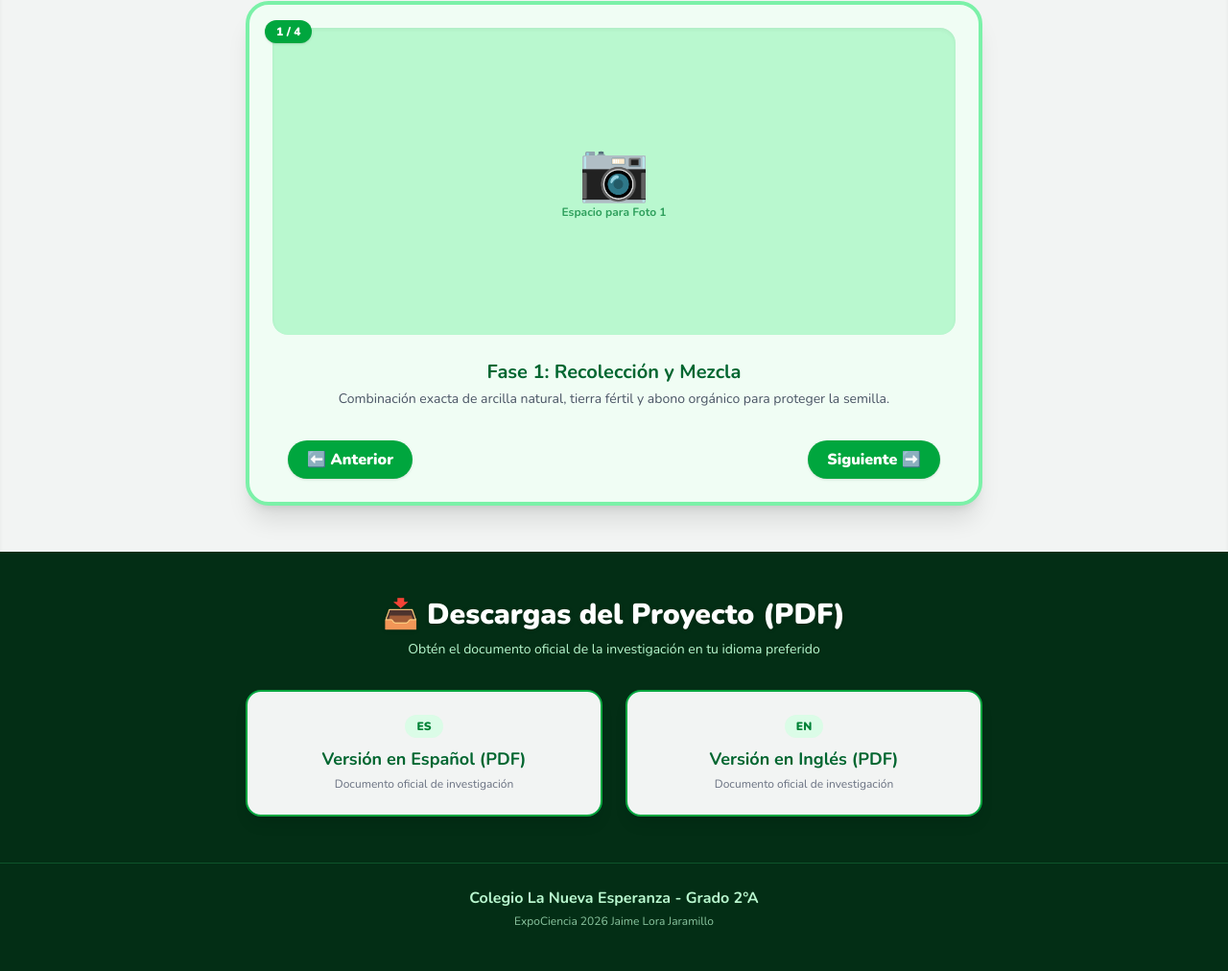
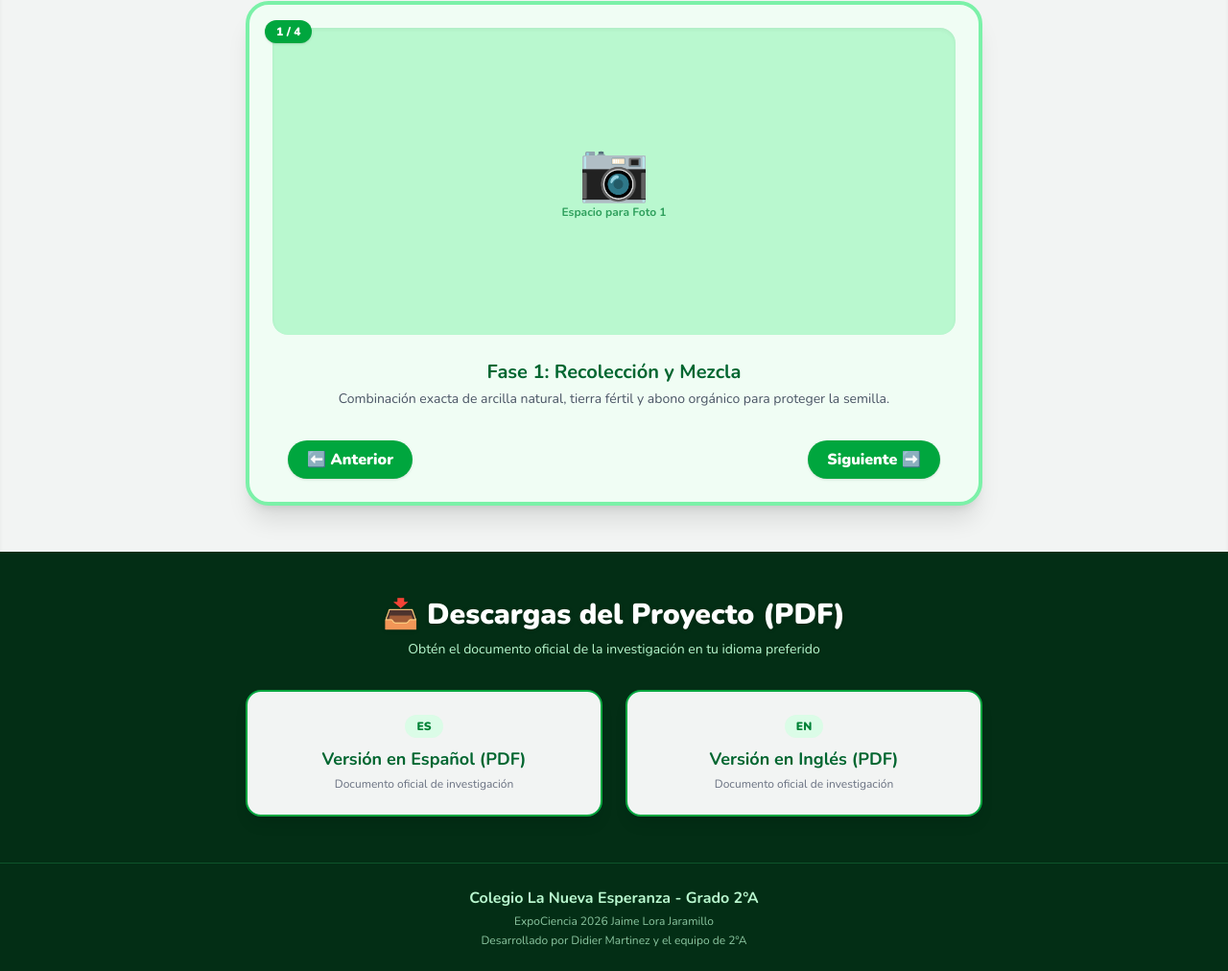
Before and after one commit to 2D-r/Guardianesdelca-aguate, a website: page index.html in a window 1280 px wide. Shown: the part 2937-3949 px from the top of the page at 96% size. Drawn offline with nearby package versions, Linux system fonts and the light colour scheme.

Commit message:
Agregar crédito de desarrollo en el pie de página de index.html

```diff
--- a/index.html
+++ b/index.html
@@ -427,6 +427,9 @@
                 data-en="Colegio La Nueva Esperanza - Grade 2°A">Colegio La Nueva Esperanza - Grado 2°A</p>
             <p class="text-xs mt-1 opacity-75" data-es="ExpoCiencia 2026 Jaime Lora Jaramillo"
                 data-en="ExpoScience 2026 Jaime Lora Jaramillo">ExpoCiencia 2026 Jaime Lora Jaramillo</p>
+            <p class="text-xs mt-1 opacity-75" data-es="Desarrollado por Didier Martinez y el equipo de 2°A"
+                data-en="Developed by Didier Martinez and the 2°A team">Desarrollado por Didier Martinez y el equipo de 2°A</p>
+                </p>
         </footer>
 
     </div>
```
